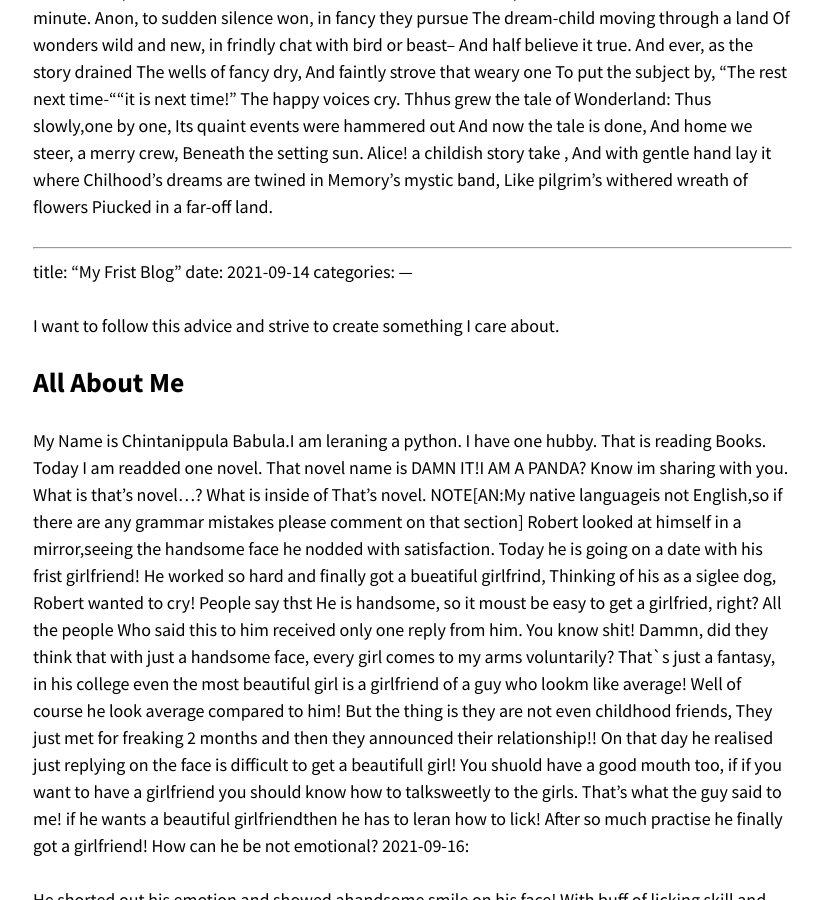
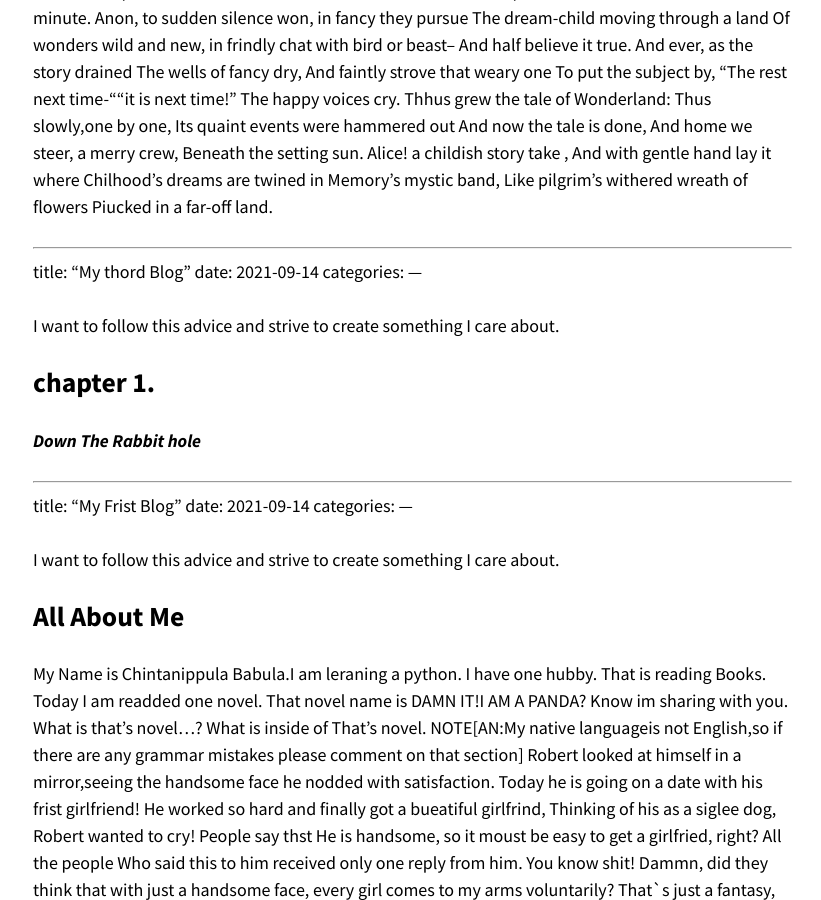
Before and after one commit to skbabulal/skbabulal.github.io, a Jekyll site: the page built from _posts/2021-09-14-Welcome.md, in a window 1280 px wide and 900 px high, scrolled down 711 px. Shown: the whole window, without its empty margins (342-1163 px from the left). Built offline with Jekyll 4.4.1, drawn with Linux system fonts in a browser that asks for light colours; nearby versions of some CDN libraries.

Commit message:
sample blog

```diff
--- a/_posts/2021-09-14-Welcome.md
+++ b/_posts/2021-09-14-Welcome.md
@@ -47,6 +47,18 @@ And with gentle hand lay it where Chilhood's dreams are twined
 in Memory's mystic band,
 Like pilgrim's withered wreath of flowers
 Piucked in a far-off land.
+
+---
+title: "My thord  Blog"
+date: 2021-09-14
+categories:
+---
+
+I want to follow this advice and strive to create something I care about.
+
+## chapter 1.
+
+***Down The Rabbit hole***
 
 
 
```
